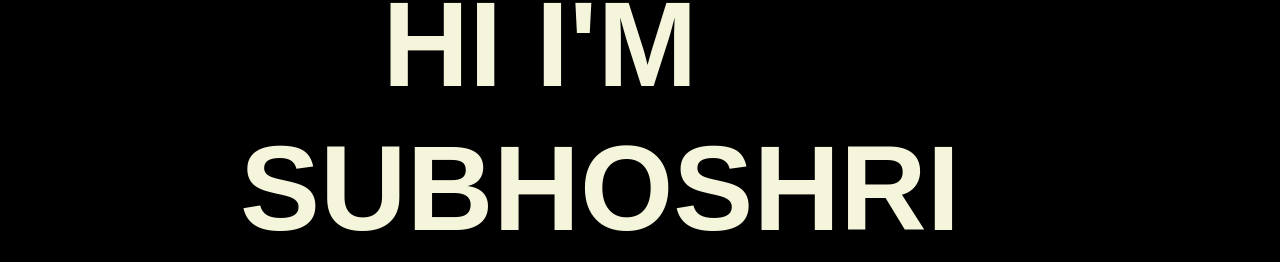
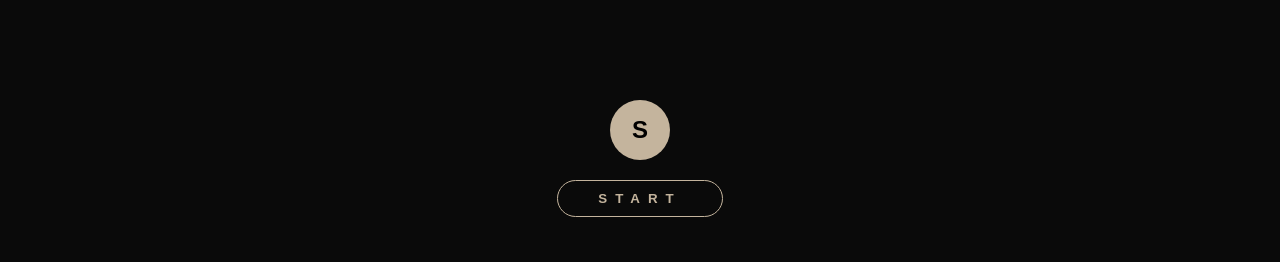
Before and after one commit to Subhoshri/subhoshri.github.io, a website built with Vite: page index.html in a window 1280 px wide. Shown: the part 242-504 px from the top of the page. Built offline with nearby package versions, Linux system fonts and the light colour scheme.

Commit message:
added loading

```diff
--- a/css/style.css
+++ b/css/style.css
@@ -4,6 +4,107 @@
   box-sizing: border-box;
   font-family: 'Poppins', sans-serif;
 }
+
+#preloader {
+    position: fixed;
+    inset: 0;
+    background: #0a0a0a;
+    z-index: 9999;
+    display: flex;
+    justify-content: center;
+    align-items: center;
+    flex-direction: column;
+    overflow: hidden;
+    transition: opacity 1s ease;
+  }
+
+  .progress-wrapper {
+    position: relative;
+    width: 100px;
+    height: 100px;
+  }
+
+  .progress-ring__bg {
+    fill: none;
+    stroke: #444;
+    stroke-width: 8;
+  }
+
+  .progress-ring__circle {
+    fill: none;
+    stroke: #ff2e63;
+    stroke-width: 8;
+    stroke-linecap: round;
+    stroke-dasharray: 282.6;
+    stroke-dashoffset: 282.6;
+    transform: rotate(-90deg);
+    transform-origin: 50% 50%;
+    transition: stroke-dashoffset 0.2s;
+  }
+
+  .progress-text {
+    position: absolute;
+    top: 50%;
+    left: 50%;
+    transform: translate(-50%, -50%);
+    font-size: 1rem;
+    font-weight: bold;
+    color: #fff;
+  }
+
+  #wave {
+    position: absolute;
+    bottom: 100%;
+    left: 0;
+    width: 100%;
+    height: 120%;
+    background: #0a0a0a;
+    z-index: 2;
+    transition: 2s fade-in-out;
+  }
+
+  #start-section {
+    opacity: 0;
+    visibility: hidden;
+    flex-direction: column;
+    align-items: center;
+    gap: 20px;
+    transition: opacity 1s ease;
+    z-index: 3;
+    display: flex;
+  }
+
+  .logo-circle {
+    width: 60px;
+    height: 60px;
+    background: #c4b49d;
+    border-radius: 50%;
+    display: flex;
+    justify-content: center;
+    align-items: center;
+  }
+
+  .logo-char {
+    color: #000;
+    font-weight: bold;
+    font-size: 1.5rem;
+  }
+
+  #start-btn {
+    border: 1px solid #c4b49d;
+    background: transparent;
+    color: #c4b49d;
+    padding: 10px 40px;
+    border-radius: 30px;
+    font-weight: bold;
+    letter-spacing: 8px;
+    transition: all 0.3s ease;
+  }
+
+  #start-btn:hover {
+    background: #c4b49d;
+    color: #0a0a0a;
+  }
 
 .custom-cursor {
   width: 20px;
--- a/index.html
+++ b/index.html
@@ -11,6 +11,23 @@
 
 </head>
 <body>
+  <div id="preloader">
+  <div class="progress-wrapper">
+    <svg class="progress-ring" width="100" height="100">
+      <circle class="progress-ring__bg" cx="50" cy="50" r="45" />
+      <circle class="progress-ring__circle" cx="50" cy="50" r="45" />
+    </svg>
+    <div class="progress-text">0%</div>
+  </div>
+  <div id="wave"></div>
+  <div id="start-section">
+    <div class="logo-circle">
+      <span class="logo-char">S</span>
+    </div>
+    <button id="start-btn">START</button>
+  </div>
+</div>
+
   <header class="header">
     <div class="name">Subhoshri Pal</div>
     <nav class="menu">
```
